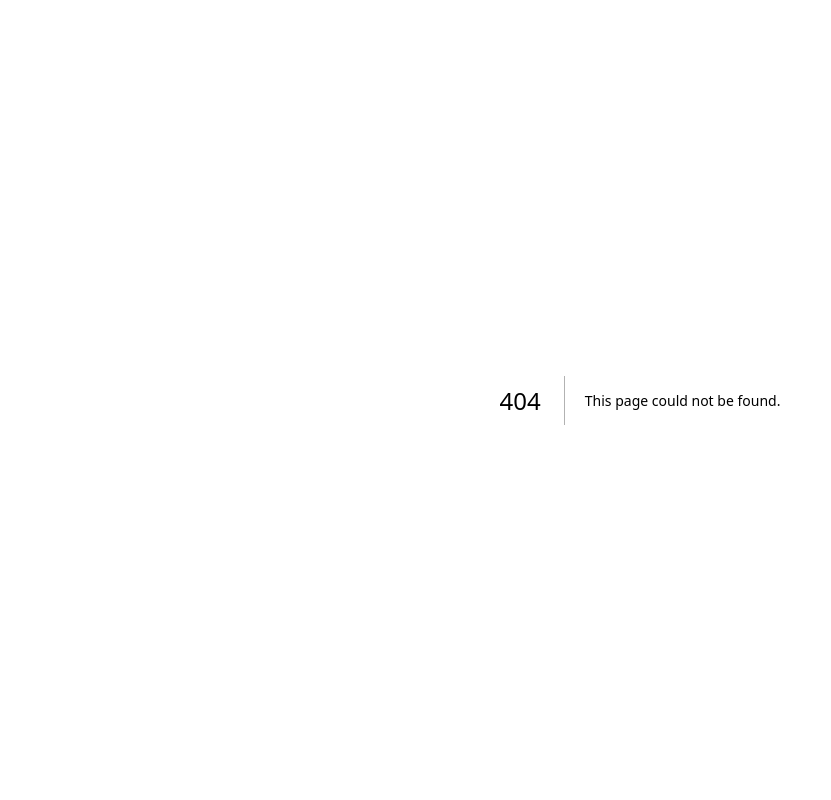
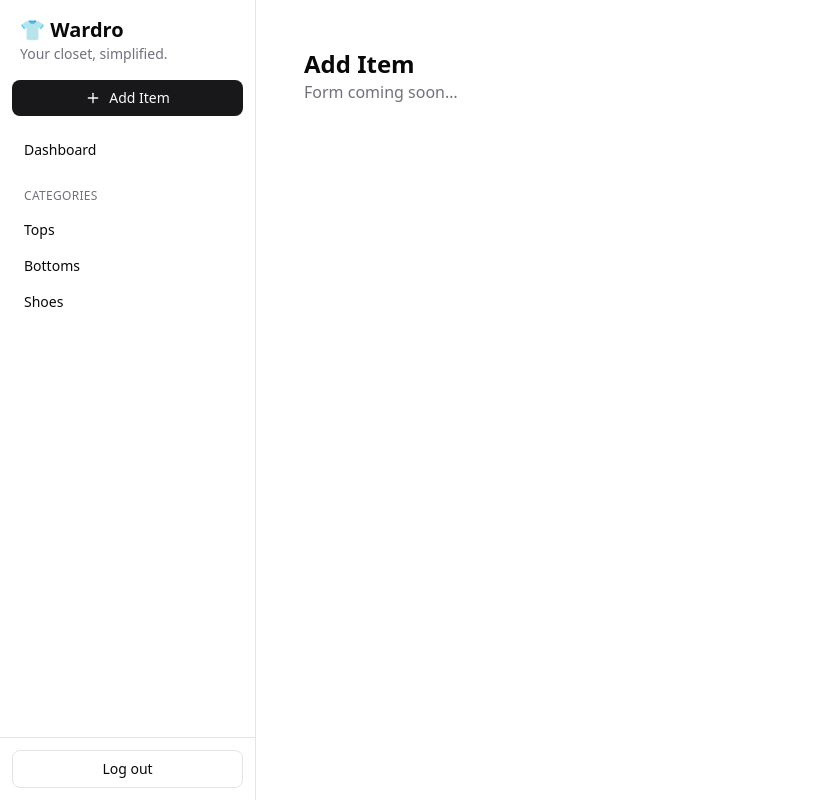
Before and after one commit to betocv13/Wardro, a Next.js app: page /closet/add in a window 1280 px wide. Before the commit this address had no page. Shown: the whole page, without its empty margins (0-831 px from the left). Built offline with nearby package versions, Linux system fonts and the light colour scheme; no server answers.

Commit message:
feat: sidebar Add button and /closet/add page

```diff
--- /dev/null
+++ b/src/app/closet/add/page.tsx
@@ -0,0 +1,8 @@
+export default function AddItemPage() {
+    return (
+      <main className="p-6">
+        <h1 className="text-2xl font-bold">Add Item</h1>
+        <p className="text-muted-foreground">Form coming soon…</p>
+      </main>
+    );
+  }
--- a/src/components/SideNav.tsx
+++ b/src/components/SideNav.tsx
@@ -1,7 +1,9 @@
 "use client";
 
 import { useState } from "react";
+import Link from "next/link";
 import { supabase } from "@/lib/supabase";
+import { Plus } from "lucide-react";
 
 export default function SideNav() {
   const [open, setOpen] = useState(false);
@@ -38,23 +40,36 @@ export default function SideNav() {
             <p className="text-sm text-muted-foreground">Your closet, simplified.</p>
           </div>
 
+          {/* Add clothing button */}
           <div className="mb-4">
-            <input
-              className="w-full rounded-md border bg-background px-3 py-2 text-sm outline-none"
-              placeholder="Search"
-            />
+            <Link
+              href="/closet/add"
+              className="inline-flex w-full items-center justify-center gap-2 rounded-md bg-primary px-3 py-2 text-sm text-primary-foreground"
+            >
+              <Plus className="h-4 w-4" /> Add Item
+            </Link>
           </div>
 
           <nav className="space-y-1 text-sm">
-            <a href="/closet" className="flex items-center gap-2 rounded-md px-3 py-2 hover:bg-accent">
+            <a
+              href="/closet"
+              className="flex items-center gap-2 rounded-md px-3 py-2 hover:bg-accent"
+            >
               <span>Dashboard</span>
             </a>
             <div className="mt-3">
-              <div className="px-3 py-2 text-xs uppercase tracking-wide text-muted-foreground">Workspace</div>
-              <a href="/closet" className="block rounded-md px-3 py-2 hover:bg-accent">Overview</a>
-              <a href="/closet" className="block rounded-md px-3 py-2 hover:bg-accent">Settings</a>
-              <a href="/closet" className="block rounded-md px-3 py-2 hover:bg-accent">Members</a>
-              <a href="/closet" className="block rounded-md px-3 py-2 hover:bg-accent">Integrations</a>
+              <div className="px-3 py-2 text-xs uppercase tracking-wide text-muted-foreground">
+                Categories
+              </div>
+              <a href="/closet/tops" className="block rounded-md px-3 py-2 hover:bg-accent">
+                Tops
+              </a>
+              <a href="/closet/bottoms" className="block rounded-md px-3 py-2 hover:bg-accent">
+                Bottoms
+              </a>
+              <a href="/closet/shoes" className="block rounded-md px-3 py-2 hover:bg-accent">
+                Shoes
+              </a>
             </div>
           </nav>
         </div>
```
